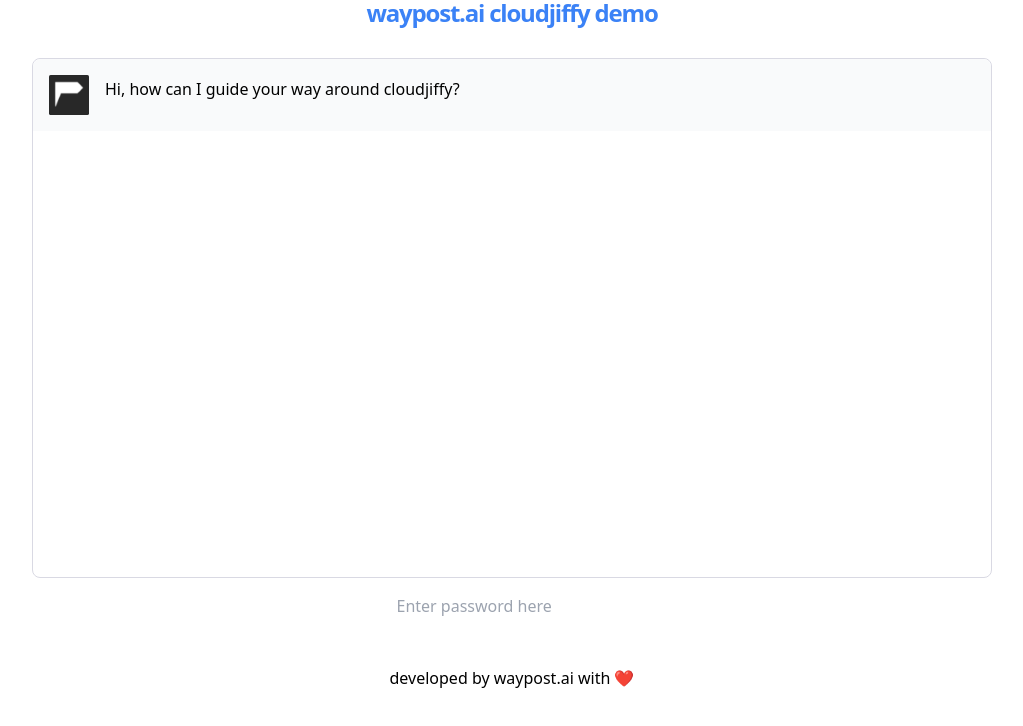
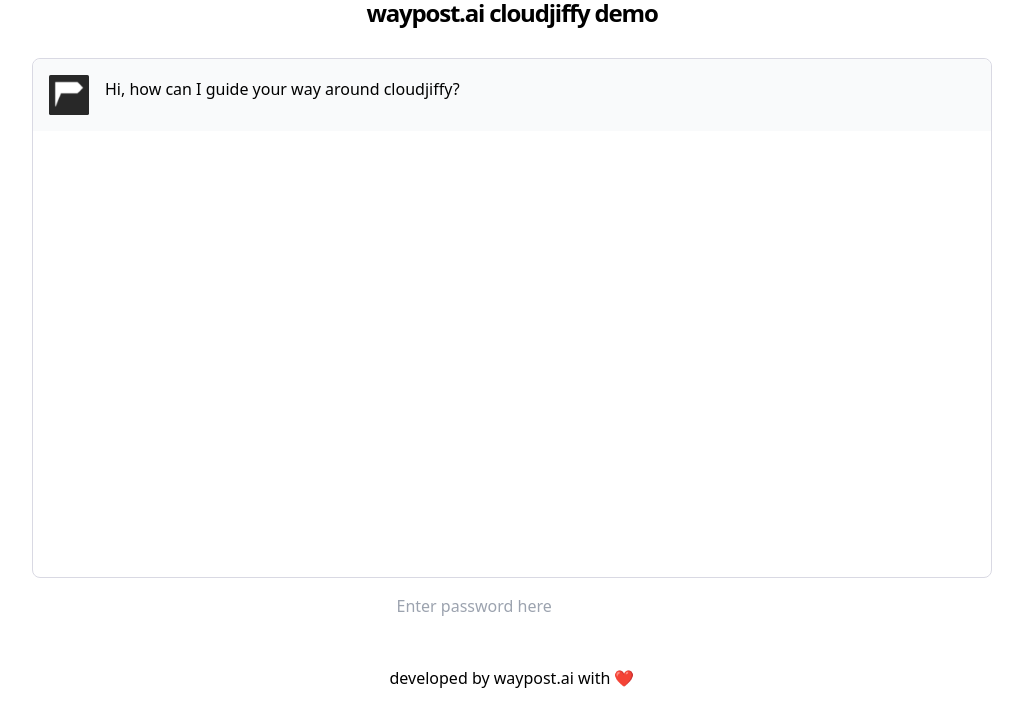
Before and after one commit to defreeze/waypost_AIHR, a Next.js app: page / in a window 1280 px wide. Shown: the top 726 px of the page, without its empty margins (128-1151 px from the left). Built offline with nearby package versions, Linux system fonts and the light colour scheme.

Commit message:
black header

```diff
--- a/pages/index.tsx
+++ b/pages/index.tsx
@@ -132,7 +132,7 @@ export default function Home() {
     <>
       <Layout>
         <div className="mx-auto flex flex-col gap-4">
-          <h1 className="text-2xl font-bold leading-[1.1] tracking-tighter text-center text-blue-500">
+          <h1 className="text-2xl font-bold leading-[1.1] tracking-tighter text-center text-black-500">
             waypost.ai cloudjiffy demo
           </h1>
           <main className={styles.main}>
```
